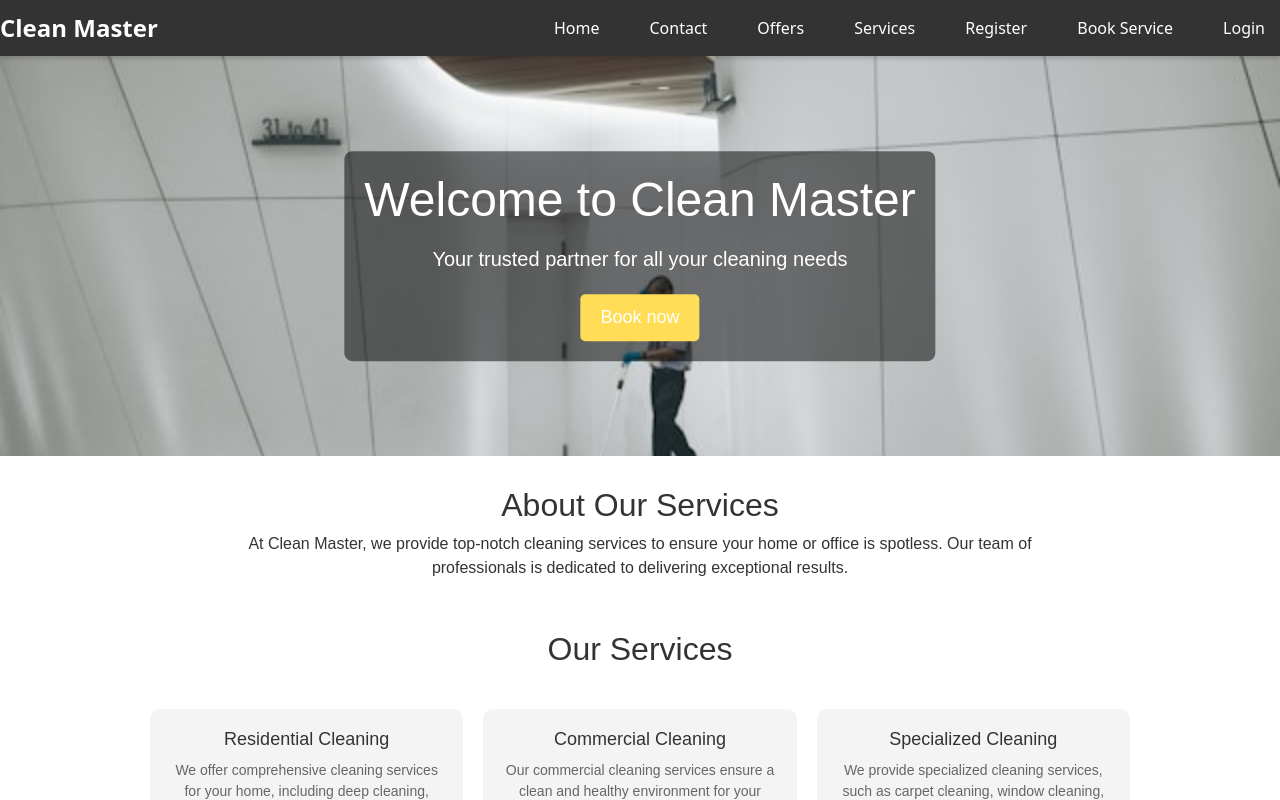
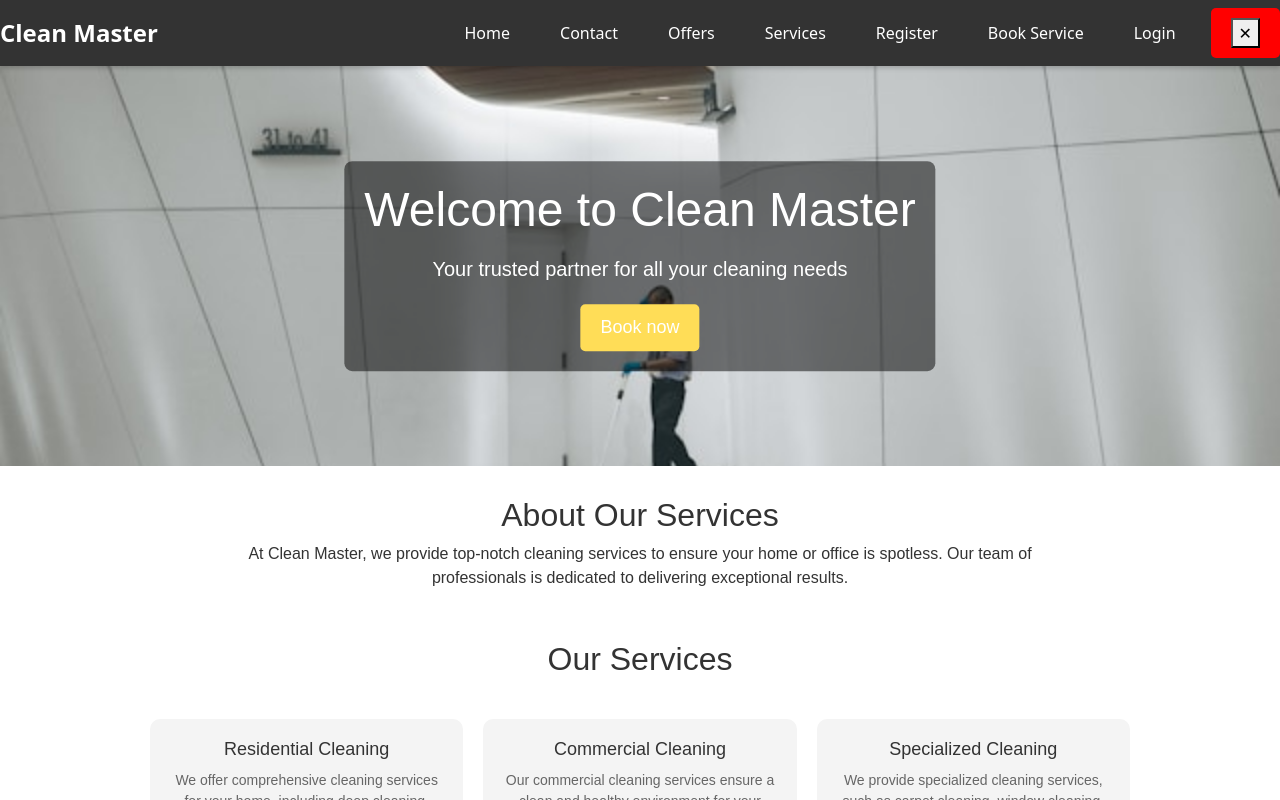
Before and after one commit to Ahmedalmasrii/u09-fullstack-js-Ahmedalmasrii, a React (Create React App) app in the folder frontend/: page / in a window 1280 px wide. Built offline with nearby package versions, Linux system fonts and the light colour scheme.

Commit message:
Felsökning av stäng knapp i contact page

```diff
--- a/frontend/src/pages/contactPage.css
+++ b/frontend/src/pages/contactPage.css
@@ -98,7 +98,7 @@
   text-align: center;
   max-width: 500px;
 
-  /* Lägg till dessa */
+
   display: flex;
   flex-direction: column;
   align-items: center;
@@ -114,12 +114,14 @@
 
 .close-button {
   padding: 10px 20px;
-  background-color: #5ca9fb;
+  background-color: red !important;
   color: #fff;
   border: none;
   border-radius: 5px;
   font-size: 16px;
   cursor: pointer;
+  display: block !important;
+  visibility: visible !important;
 }
 
 .close-button:hover {
--- a/frontend/src/pages/contactPage.js
+++ b/frontend/src/pages/contactPage.js
@@ -1,13 +1,13 @@
 // src/pages/ContactPage.js
-import React, { useState } from 'react';
-import axios from 'axios';
-import './contactPage.css';
+import React, { useState } from "react";
+import axios from "axios";
+import "./contactPage.css";
 
 function ContactPage() {
-  const [name, setName] = useState('');
-  const [email, setEmail] = useState('');
-  const [subject, setSubject] = useState('');
-  const [messageContent, setMessageContent] = useState('');
+  const [name, setName] = useState("");
+  const [email, setEmail] = useState("");
+  const [subject, setSubject] = useState("");
+  const [messageContent, setMessageContent] = useState("");
   const [showPopup, setShowPopup] = useState(false);
 
   const API_URL = process.env.REACT_APP_API_URL;
@@ -27,7 +27,7 @@
       // Visa popup
       setShowPopup(true);
     } catch (err) {
-      console.error('Fel vid skickande av meddelande:', err);
+      console.error("Fel vid skickande av meddelande:", err);
       // Hantera fel, visa eventuellt ett felmeddelande till användaren
     }
   };
@@ -35,17 +35,20 @@
   const handleClosePopup = () => {
     setShowPopup(false);
     // Töm input-fälten
-    setName('');
-    setEmail('');
-    setSubject('');
-    setMessageContent('');
+    setName("");
+    setEmail("");
+    setSubject("");
+    setMessageContent("");
   };
 
   return (
     <div className="contact-page">
       <header className="contact-header">
         <h1>Kontakta oss</h1>
-        <p>Vi skulle gärna vilja höra från dig! Fyll i formuläret nedan för att komma i kontakt.</p>
+        <p>
+          Vi skulle gärna vilja höra från dig! Fyll i formuläret nedan för att
+          komma i kontakt.
+        </p>
       </header>
 
       <form className="contact-form" onSubmit={handleSubmit}>
@@ -93,15 +96,25 @@
             onChange={(e) => setMessageContent(e.target.value)}
           ></textarea>
         </div>
-        <button type="submit" className="submit-button">Skicka meddelande</button>
+        <button type="submit" className="submit-button">
+          Skicka meddelande
+        </button>
       </form>
-
       {showPopup && (
         <div className="popup">
           <div className="popup-content">
             <h2>Tack för ditt meddelande!</h2>
-            <p>Vi har mottagit ditt meddelande och återkommer till dig så snart som möjligt.</p>
-            <button onClick={handleClosePopup} className="close-button">Stäng</button>
+            <p>
+              Vi har mottagit ditt meddelande och återkommer till dig så snart
+              som möjligt.
+            </p>
+            <button
+              onClick={handleClosePopup}
+              className="close-button"
+              id="close-button"
+            >
+              Stäng
+            </button>
           </div>
         </div>
       )}
```
